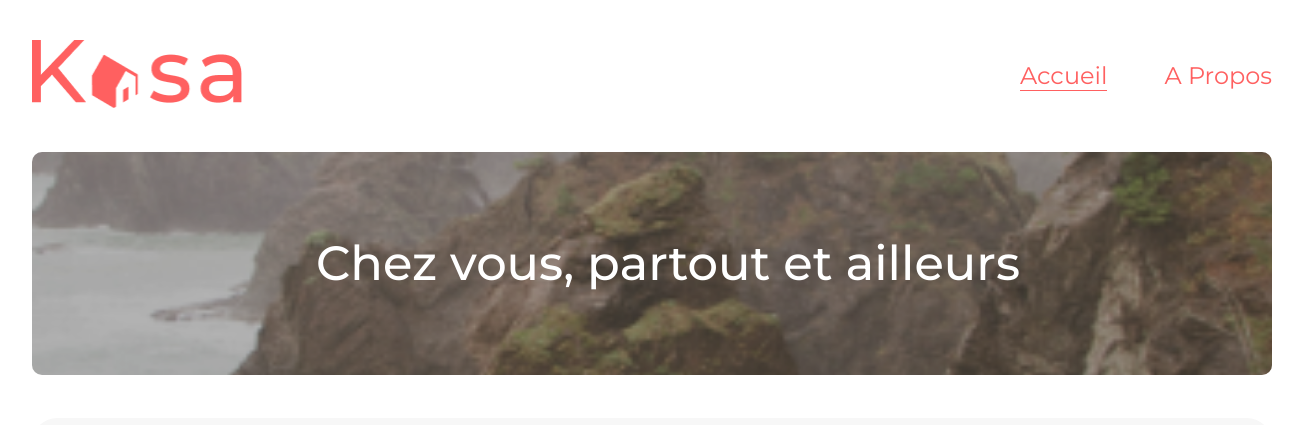
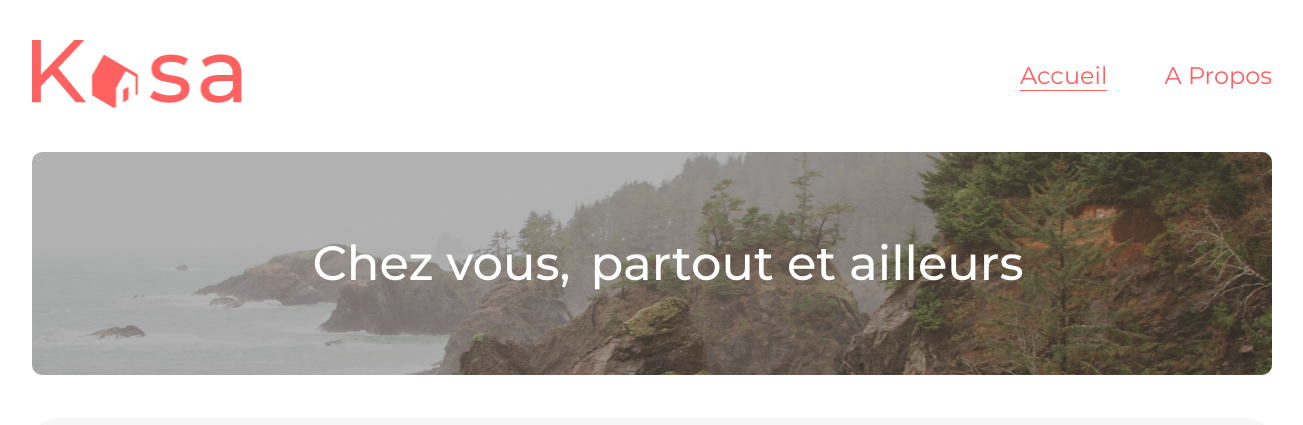
Before and after one commit to HaydenLeDev/kasa, a React (Create React App) app: page / in a window 1536 px wide. Shown: the top 425 px of the page, without its empty margins (116-1419 px from the left). Built offline with nearby package versions, Linux system fonts and the light colour scheme.

Commit message:
home fait

```diff
--- a/src/components/home/Titre.js
+++ b/src/components/home/Titre.js
@@ -6,7 +6,11 @@ function Titre() {
         <div className="Titre">
             <img src={backgroundLink} alt='background' className="Titre-image"></img>
             <span className="Titre-background"></span>
-            <h1 className="Titre-text">Chez vous, partout et ailleurs</h1>
+            <div className="Titre-text-layout">
+                <h1 className="Titre-text">Chez vous,</h1>
+                <h1 className="Titre-text">partout et ailleurs</h1>
+            </div>
+
         </div>
     );
 }
--- a/src/style/components/home/titre.css
+++ b/src/style/components/home/titre.css
@@ -25,14 +25,20 @@
 }
 
 .Titre-text{
+    font-size: 24px;
+    font-weight: 500;
+    width: fit-content;
+}
+
+.Titre-text-layout{
     position: absolute;
     display: flex;
-    align-items: center;
+    flex-direction: column;
+    justify-content: center;
+    align-items: flex-start;
     padding-left: 16px;
     height: 111px;
     width: 300px;
-    font-size: 24px;
-    font-weight: 500;
     z-index: 2;
 }
 
@@ -43,9 +49,17 @@
 
     .Titre-text{
         justify-content: center;
-        width: 1240px;
         font-size: 48px;
         line-height: 142.6%;
+    }
+
+    .Titre-text-layout{
+        flex-direction: row;
+        align-items: center;
+        justify-content: baseline;
+        height: 111px;
+        width: 1240px;
+        gap: 20px;
     }
 }
 
@@ -61,15 +75,15 @@
     }
 
     .Titre-image{
-        background: url("../../../assets/img_grand_format.png");
+        content:url("../../../assets/img_grand_format.png");
     }
 
-    .Titre-text{
-        justify-content: center;
+    .Titre-text-layout{
+        flex-direction: row;
+        align-items: center;
+        justify-content: baseline;
+        height: 111px;
         width: 1240px;
-        font-size: 48px;
-        line-height: 142.6%;
+        gap: 20px;
     }
-
-
 }
```
